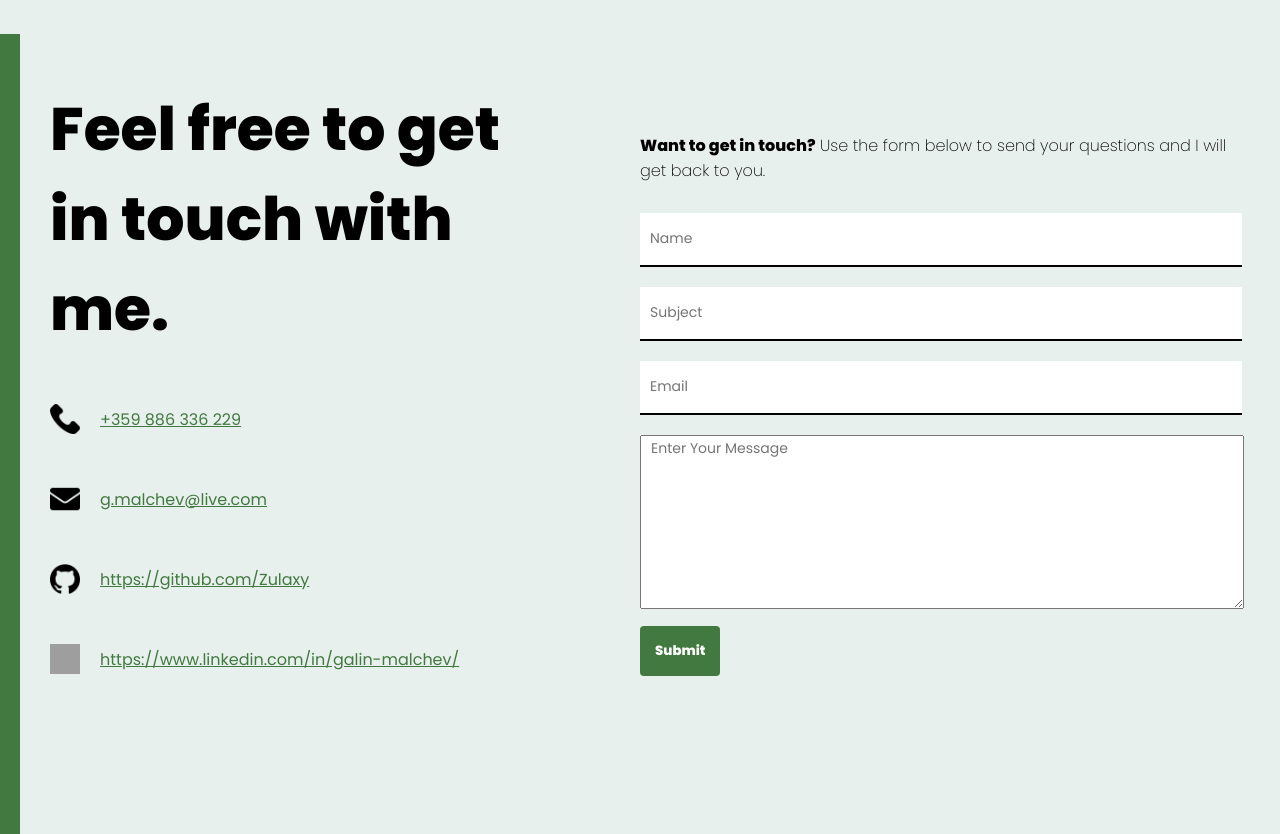
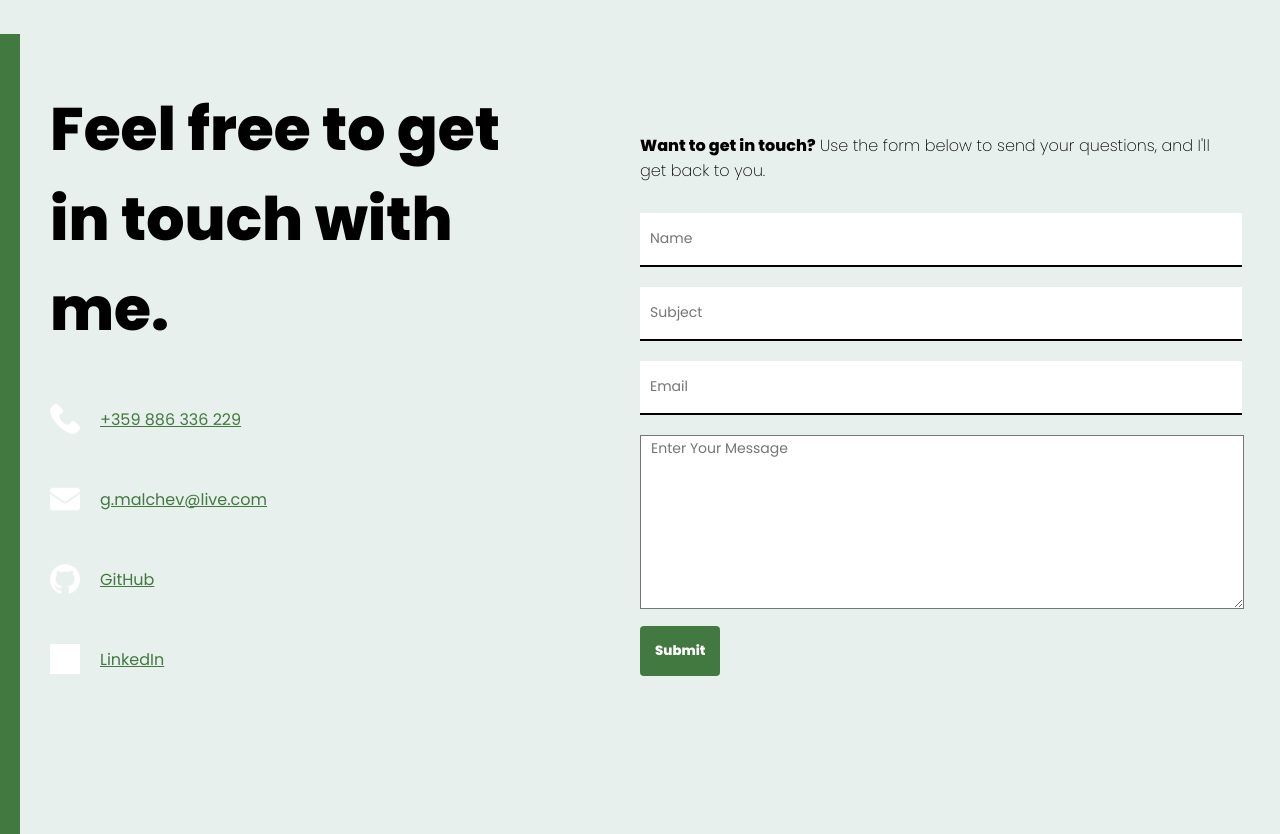
Before and after one commit to ahmiitahir/portfolio-deploy, a React (Create React App) app: page / in a window 1280 px wide. Shown: the part 2560-3394 px from the top of the page. Built offline with nearby package versions, Linux system fonts and the light colour scheme; grey boxes are pictures that could not be loaded.

Commit message:
Updated README/UI fixes

```diff
--- a/src/components/Contact/Contact.js
+++ b/src/components/Contact/Contact.js
@@ -1,49 +1,58 @@
-import classes from "./Contact.module.css";
 import { useRef, useState, useContext } from "react";
+import emailjs from "@emailjs/browser";
+import { ThemeContext } from "../../store/mode-context";
+import LoadingSpinner from "../UI/LoadingSpinner";
+
 import phoneIcon from "../../images/phone-call-icon.png";
-import email from "../../images/email.png";
+import emailIcon from "../../images/email.png";
 import github from "../../images/github.png";
 import linkedin from "../../images/linkedin.png";
-import LoadingSpinner from "../UI/LoadingSpinner";
+import classes from "./Contact.module.css";
 
-import emailjs from "@emailjs/browser";
-import { ThemeContext } from "../../store/mode-context";
+const ContactItem = ({ icon, link, text }) => (
+  <div className={classes.c_info_item}>
+    <img src={icon} alt="icon" className={classes.c_icon} />
+    {link ? <a href={link}>{text}</a> : <span>{text}</span>}
+  </div>
+);
+
+const InputField = ({ type, placeholder, name, darkMode }) => {
+  const inputStyles = {
+    backgroundColor: darkMode ? "#333" : "white",
+    color: darkMode ? "white" : "black",
+  };
+
+  return <input required style={inputStyles} type={type} placeholder={placeholder} name={name} />;
+};
 
 const Contact = () => {
-  const theme = useContext(ThemeContext);
-  const darkMode = theme.state.darkMode;
-
+  const { state: { darkMode } } = useContext(ThemeContext);
   const formRef = useRef();
   const [formSent, setFormSent] = useState(false);
   const [isLoading, setIsLoading] = useState(false);
+  const [errorMessage, setErrorMessage] = useState(null);
 
-  const isLoadingHandler = () => {
+  const submitHandler = async (event) => {
+    event.preventDefault();
     setIsLoading(true);
-  };
+    setErrorMessage(null);
 
-  const submitHandler = (event) => {
-    event.preventDefault();
-
-    setIsLoading(true);
-
-    emailjs
-      .sendForm(
+    try {
+      const result = await emailjs.sendForm(
         "service_ks80edw",
         "template_f2tyv7l",
         formRef.current,
         "UzTqKHrA2FyxRjkQ3"
-      )
-      .then(
-        (result) => {
-          console.log(result.text);
-          setFormSent(true);
-          setIsLoading(false);
-          event.target.reset();
-        },
-        (error) => {
-          console.log(error.text);
-        }
       );
+      console.log(result.text);
+      setFormSent(true);
+      event.target.reset();
+    } catch (error) {
+      console.error(error.text);
+      setErrorMessage("Failed to send message. Please try again.");
+    } finally {
+      setIsLoading(false);
+    }
   };
 
   return (
@@ -51,105 +60,36 @@ const Contact = () => {
       <div className={classes.c_bg}></div>
       <div className={classes.c_wrapper}>
         <div className={classes.c_left}>
-          <h1 className={classes.c_title}>
-            Feel free to get in touch with me.
-          </h1>
+          <h1 className={classes.c_title}>Feel free to get in touch with me.</h1>
           <div className={classes.c_info}>
-            <div className={classes.c_info_item}>
-              <img
-                src={phoneIcon}
-                alt="phone icon"
-                className={classes.c_icon}
-                style={{ filter: !darkMode && "none" }}
-              />
-
-              <a href="tel:+359886336229">+359 886 336 229</a>
-            </div>
-            <div className={classes.c_info_item}>
-              <img
-                src={email}
-                alt="email icon"
-                className={classes.c_icon}
-                style={{ filter: !darkMode && "none" }}
-              />
-
-              <a href="email:g.malchev@live.com">g.malchev@live.com</a>
-            </div>
-
-            <div className={classes.c_info_item}>
-              <img
-                src={github}
-                alt="github icon"
-                className={classes.c_icon}
-                style={{ filter: !darkMode && "none" }}
-              />
-              <a href="https://github.com/Zulaxy">https://github.com/Zulaxy</a>
-            </div>
-
-            <div className={classes.c_info_item}>
-              <img
-                src={linkedin}
-                alt="linkedin icon"
-                className={classes.c_icon}
-                style={{ filter: !darkMode && "none" }}
-              />
-              <a href="https://www.linkedin.com/in/galin-malchev/">
-                https://www.linkedin.com/in/galin-malchev/
-              </a>
-            </div>
+            <ContactItem icon={phoneIcon} text="+359 886 336 229" link="tel:+359886336229" />
+            <ContactItem icon={emailIcon} text="g.malchev@live.com" link="mailto:g.malchev@live.com" />
+            <ContactItem icon={github} text="GitHub" link="https://github.com/Zulaxy" />
+            <ContactItem icon={linkedin} text="LinkedIn" link="https://www.linkedin.com/in/galin-malchev/" />
           </div>
         </div>
         <div className={classes.c_right}>
           <p className={classes.c_desc}>
-            <b>Want to get in touch?</b> Use the form below to send your
-            questions and I will get back to you.
+            <b>Want to get in touch?</b> Use the form below to send your questions, and I'll get back to you.
           </p>
           <form ref={formRef} onSubmit={submitHandler}>
-            <input
-              required
-              style={{
-                backgroundColor: darkMode && "#333",
-                color: darkMode && "white",
-              }}
-              type="text"
-              placeholder="Name"
-              name="user_name"
-            ></input>
-            <input
-              required
-              style={{
-                backgroundColor: darkMode && "#333",
-                color: darkMode && "white",
-              }}
-              type="text"
-              placeholder="Subject"
-              name="user_subject"
-            ></input>
-            <input
-              required
-              style={{
-                backgroundColor: darkMode && "#333",
-                color: darkMode && "white",
-              }}
-              type="text"
-              placeholder="Email"
-              name="user_email"
-            ></input>
+            <InputField type="text" placeholder="Name" name="user_name" darkMode={darkMode} />
+            <InputField type="text" placeholder="Subject" name="user_subject" darkMode={darkMode} />
+            <InputField type="email" placeholder="Email" name="user_email" darkMode={darkMode} />
             <textarea
               required
-              style={{
-                backgroundColor: darkMode && "#333",
-                color: darkMode && "white",
-              }}
+              style={{ backgroundColor: darkMode ? "#333" : "white", color: darkMode ? "white" : "black" }}
               rows="8"
               placeholder="Enter Your Message"
               name="message"
             />
             <div className={classes.c_send_handler}>
-              <button onClick={isLoadingHandler}>Submit</button>
+              <button type="submit" disabled={isLoading}>
+                {isLoading ? "Sending..." : "Submit"}
+              </button>
               {isLoading && <LoadingSpinner />}
-              {formSent && "Thank you for sending your email"}
-              {isLoading && "Sending your email."}
+              {formSent && <p className={classes.success_message}>Thank you for your message!</p>}
+              {errorMessage && <p className={classes.error_message}>{errorMessage}</p>}
             </div>
           </form>
         </div>
```
Also changed, not shown: 1 other file (tests, documents, lock files or other folders).
